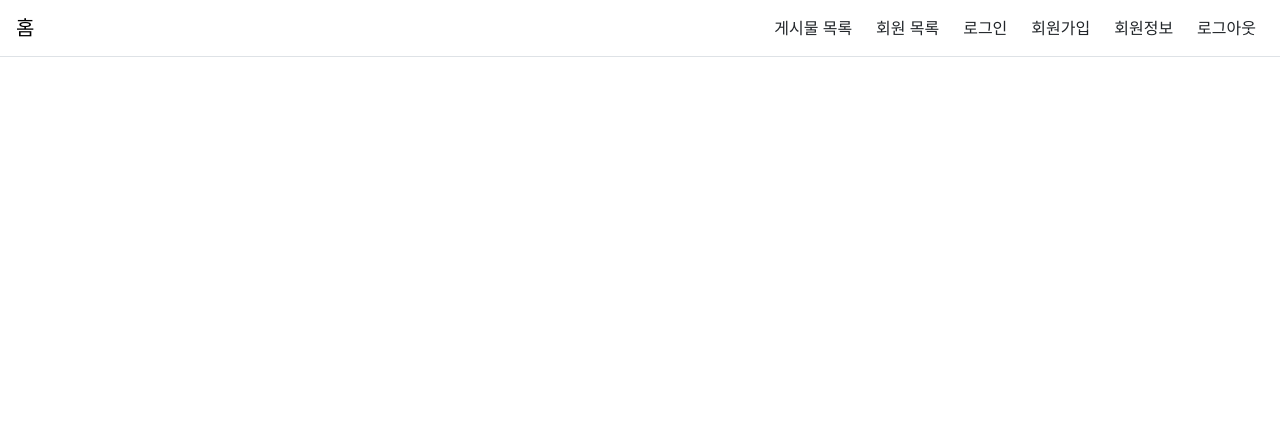
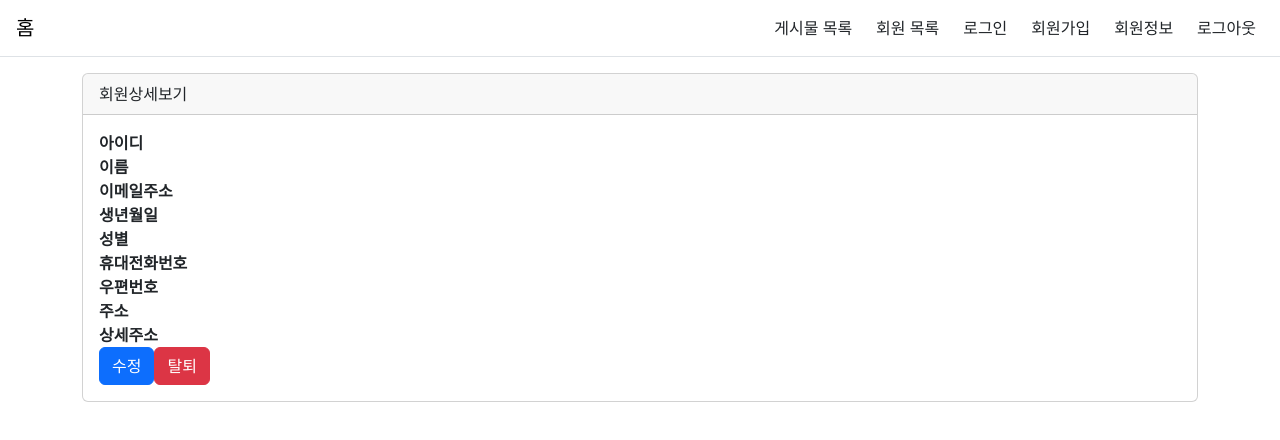
Before and after one commit to Conut-1/board-mini-csr, a Vue app in the folder frontend/: page /member/detail/1 in a window 1280 px wide. Shown: the top 440 px of the page. Built offline with nearby package versions, Linux system fonts and the light colour scheme; no server answers.

Commit message:
회원상세보기

```diff
--- a/frontend/src/router/index.js
+++ b/frontend/src/router/index.js
@@ -2,6 +2,8 @@ import { createRouter, createWebHistory } from 'vue-router'
 import HomeView from '../views/HomeView.vue'
 
 const MemberListView = () => import('@/views/member/MemberListView.vue')
+const MemberDetailView = () => import('@/views/member/MemberDetailView.vue')
+const MemberUpdateView = () => import('@/views/member/MemberUpdateView.vue')
 
 const router = createRouter({
   history: createWebHistory(import.meta.env.BASE_URL),
@@ -15,6 +17,16 @@ const router = createRouter({
       path: '/member/list',
       name: 'memberList',
       component: MemberListView
+    },
+    {
+      path: '/member/detail/:id',
+      name: 'memberDetail',
+      component: MemberDetailView
+    },
+    {
+      path: '/member/update/:id',
+      name: 'memberUpdate',
+      component: MemberUpdateView
     }
   ],
 })
--- /dev/null
+++ b/frontend/src/views/member/MemberDetailView.vue
@@ -0,0 +1,74 @@
+<template>
+    <div class="container mt-3 mb-3">
+        <div class="card">
+            <div class="card-header">회원상세보기</div>
+            <div class="card-body">
+                <dl class="row mb-0">
+                    <dt class="col-sm-3">아이디</dt>
+                    <dd class="col-sm-9" v-text="state.member.id"></dd>
+
+                    <dt class="col-sm-3">이름</dt>
+                    <dd class="col-sm-9" v-text="state.member.name"></dd>
+
+                    <dt class="col-sm-3">이메일주소</dt>
+                    <dd class="col-sm-9" v-text="state.member.email"></dd>
+
+                    <dt class="col-sm-3">생년월일</dt>
+                    <dd class="col-sm-9" v-text="state.member.birthDate"></dd>
+
+                    <dt class="col-sm-3">성별</dt>
+                    <dd class="col-sm-9" v-text="state.member.gender"></dd>
+
+                    <dt class="col-sm-3">휴대전화번호</dt>
+                    <dd class="col-sm-9" v-text="state.member.phoneNumber"></dd>
+
+                    <dt class="col-sm-3">우편번호</dt>
+                    <dd class="col-sm-9" v-text="state.member.postCode"></dd>
+
+                    <dt class="col-sm-3">주소</dt>
+                    <dd class="col-sm-9" v-text="state.member.address"></dd>
+
+                    <dt class="col-sm-3">상세주소</dt>
+                    <dd class="col-sm-9" v-text="state.member.detailAddress"></dd>
+
+                    <!-- <dt class="col-sm-3">취미</dt>
+                    <dd class="col-sm-9">독서, 여행, 운동</dd> -->
+                </dl>
+                <!-- TODO: 해당 멤버 로그인 상태일 때, 어드민일 때 출력 -->
+                <router-link :to="{ name: 'memberUpdate', params: { id: state.member.id } }" class="btn btn-primary">수정</router-link>
+                <!-- TODO: 해당 멤버 로그인 상태일 때 출력 -->
+                <button type="button" class="btn btn-danger" id="withdraw-member-button">탈퇴</button>
+            </div>
+        </div>
+    </div>
+</template>
+
+<script setup>
+    import axios from 'axios';
+    import { reactive } from 'vue';
+    import { useRoute } from 'vue-router';
+
+    const state = reactive({ member: {}});
+
+    fetchMember();
+
+    async function fetchMember() {
+        const route = useRoute();
+        const response = await axios.get(`/api/member/detail/${route.params.id}`)
+        state.member = response.data.member;
+    }
+    // const withdraw = document.body.querySelector("#withdraw-member-button");
+
+    // withdraw.addEventListener("click", async () => {
+    //     if (!confirm("정말 탈퇴하시겠습니까?")) return;
+
+    //     const response = await fetch("withdraw", {
+    //         method: 'post'
+    //     });
+
+    //     const json = await response.json();
+    //     if (json.status === "ok") {
+    //         location.href = "/board";
+    //     }
+    // });
+</script>
--- /dev/null
+++ b/frontend/src/views/member/MemberUpdateView.vue
@@ -0,0 +1,9 @@
+<template>
+    <div>
+
+    </div>
+</template>
+
+<script setup>
+
+</script>
```
